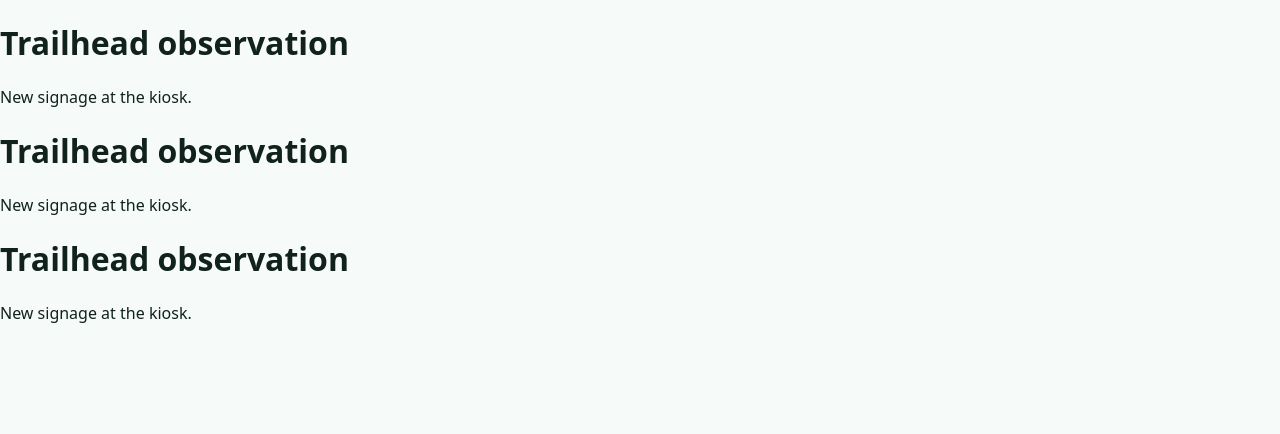
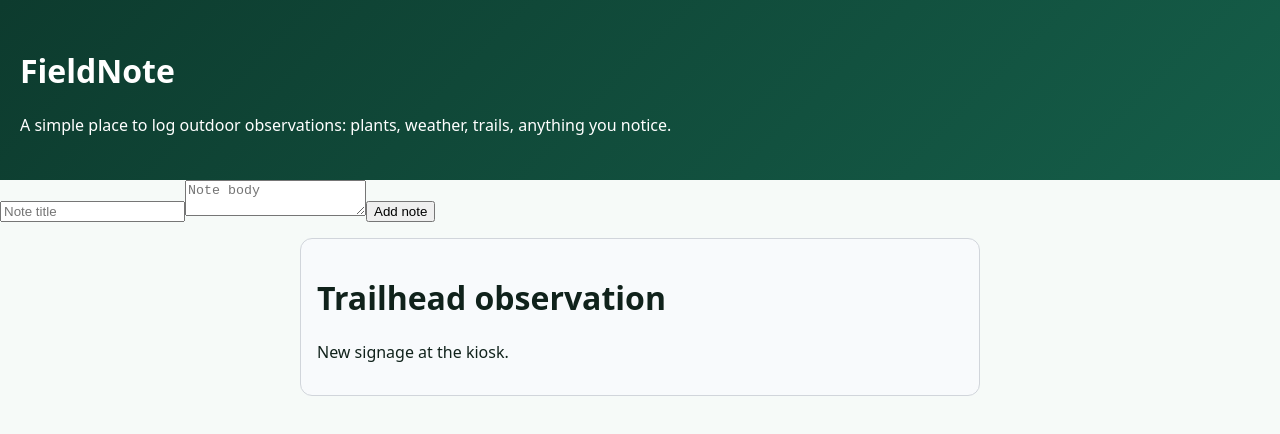
Before and after one commit to MohammadiHadi/COSI-153A-Workspace, a React (Vite) app in the folder fieldnote-react/: page / in a window 1280 px wide. Shown: the top 434 px of the page. Built offline with nearby package versions, Linux system fonts and the light colour scheme.

Commit message:
Improved App.jsx file

```diff
--- a/fieldnote-react/src/App.jsx
+++ b/fieldnote-react/src/App.jsx
@@ -7,22 +7,39 @@ function App() {
         title: "Trailhead observation",
         body: "New signage at the kiosk."
       },
-            {
-        title: "Trailhead observation",
-        body: "New signage at the kiosk."
-      },
-            {
-        title: "Trailhead observation",
-        body: "New signage at the kiosk."
-      }
     ]
   )
-const passingProps = (n)=>(<NoteCard {...n} />)
+  const [title, setTitle] = useState("")
+  const [body, setBody] = useState("")
+  const handleClick = (e)=>{
+    e.preventDefault()
+    if (!title.trim() || !body.trim()) return;
+
+    setNotes([
+      { title, body },
+      ...notes,
+    ]);
+    setTitle("");
+    setBody("");
+
+  }
+
   return (
     <>
-
-        {notes.map(passingProps)}
-
+    <div className="container">
+    <header>
+    <h1>FieldNote</h1>
+    <p className="tagline">A simple place to log outdoor observations: plants, weather, trails, anything you notice.
+    </p>
+    </header>
+      <form onSubmit={handleClick}>
+        <input  value={title} onChange={(e)=>setTitle(e.target.value)} placeholder="Note title" />
+        <textarea value={body} onChange={e=>setBody(e.target.value)} placeholder="Note body" />
+        <button type='submit' >Add note</button>
+      </form>
+        {notes.map((n)=>(<div className='note-card'><NoteCard {...n} /></div>
+))}
+    </div>
     </>
   )
 }
```
